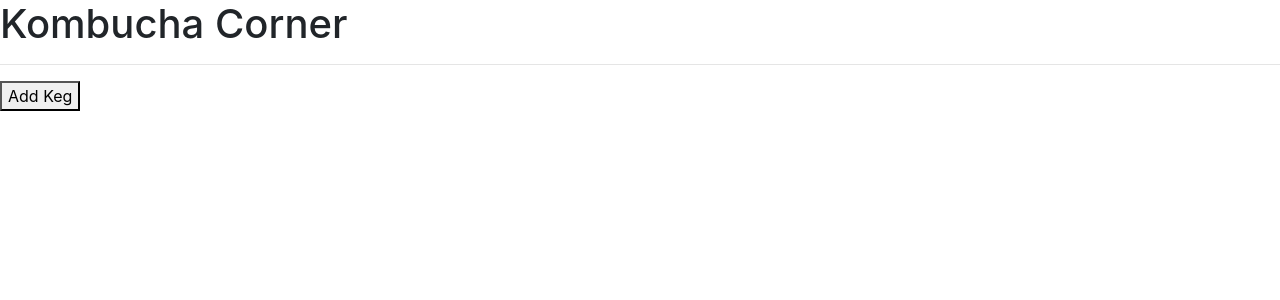
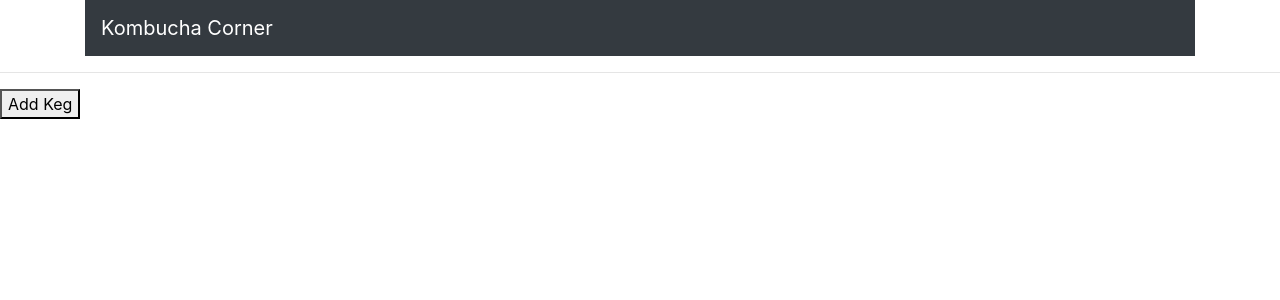
Before and after one commit to Jeroenemo/kombucha-corner-redux, a React (Create React App) app: page / in a window 1280 px wide. Shown: the top 300 px of the page. Built offline with nearby package versions, Linux system fonts and the light colour scheme.

Commit message:
add navbar

```diff
--- a/src/components/Header.js
+++ b/src/components/Header.js
@@ -1,7 +1,12 @@
 import React from "react";
+import { Container, Navbar } from "react-bootstrap";
 
 export default function Header() {
   return (
-    <h1>Kombucha Corner</h1>
+    <Container>
+  <Navbar expand="lg" variant="dark" bg="dark">
+    <Navbar.Brand href="#">Kombucha Corner</Navbar.Brand>
+  </Navbar>
+</Container>
   );
 }
```
